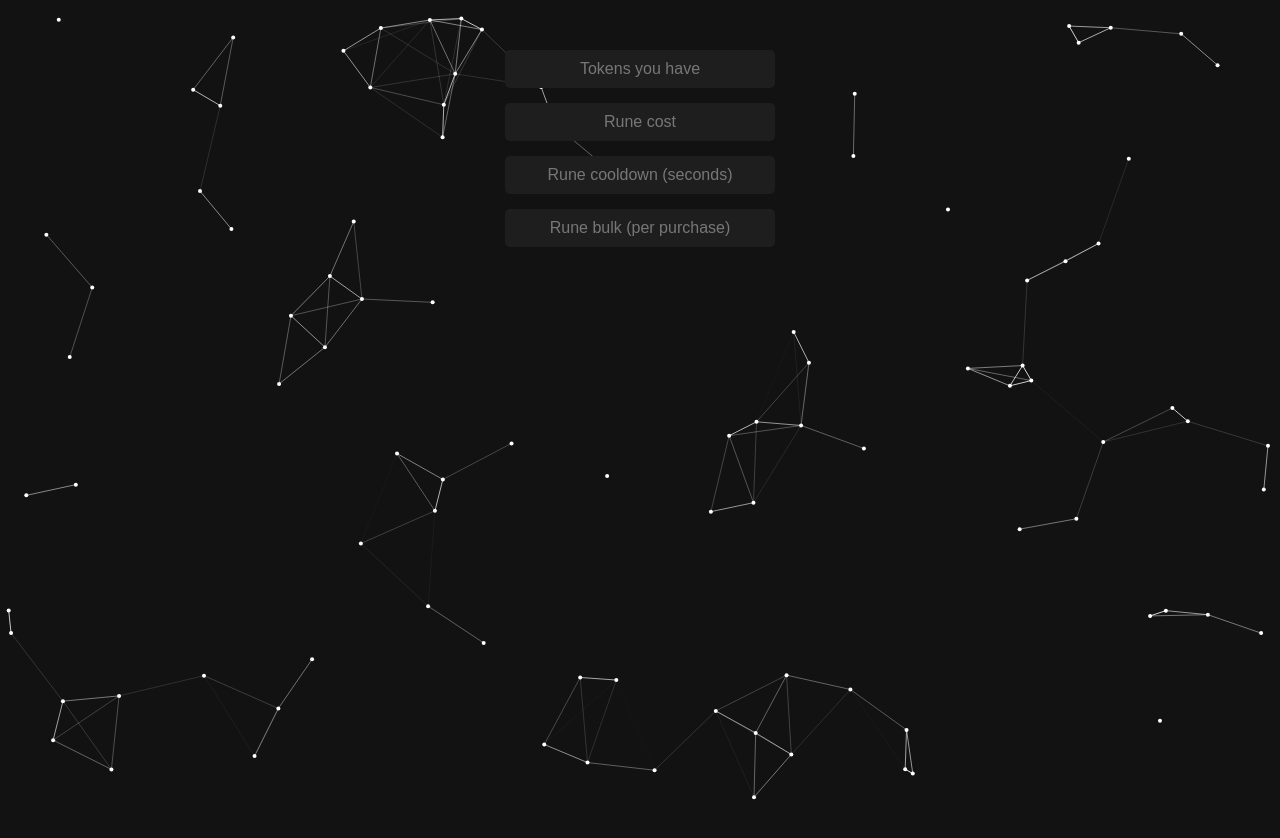
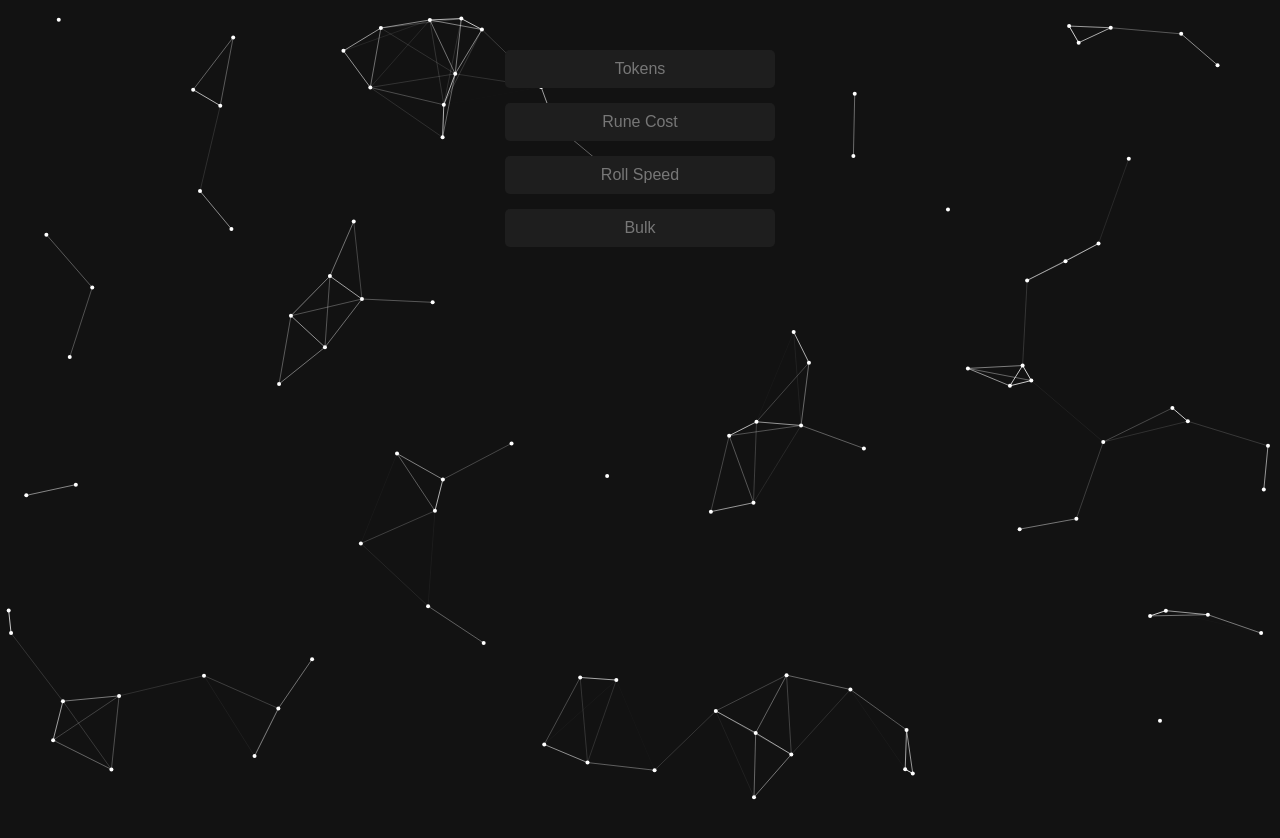
Before and after one commit to Faactz/rune-calculator, a plain HTML site: page index.html in a window 1280 px wide. Drawn offline with Linux system fonts and the light colour scheme.

Commit message:
Update index.html

```diff
--- a/index.html
+++ b/index.html
@@ -73,11 +73,11 @@
   <canvas id="background"></canvas>
 
   <div class="input-group">
-    <input type="number" id="tokens" placeholder="Tokens you have">
-    <input type="number" id="cost" placeholder="Rune cost">
-    <input type="number" id="cooldown" placeholder="Rune cooldown (seconds)">
+    <input type="number" id="tokens" placeholder="Tokens">
+    <input type="number" id="cost" placeholder="Rune Cost">
+    <input type="number" id="cooldown" placeholder="Roll Speed">
     <!-- Added Rune bulk input -->
-    <input type="number" id="bulk" placeholder="Rune bulk (per purchase)">
+    <input type="number" id="bulk" placeholder="Bulk">
   </div>
 
   <div class="output" id="output"></div>
```
